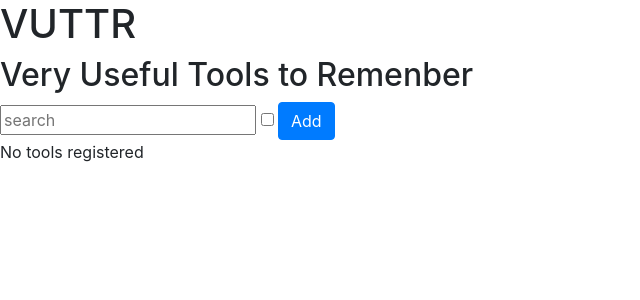
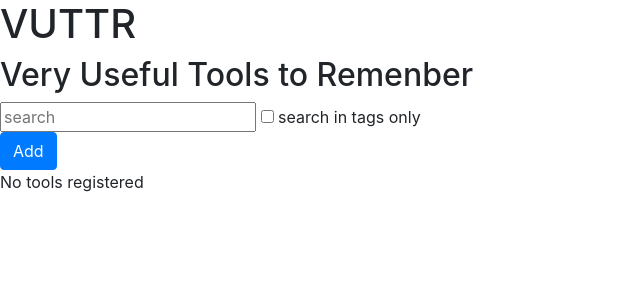
Before and after one commit to GabrielT98/Desafio-Bossabox, a Flask app: page / in a window 1280 px wide. Shown: the top 300 px of the page, without its empty margins (0-640 px from the left). Run offline with Flask 2, Linux system fonts and the light colour scheme; some libraries are stand-ins or nearby versions.

Commit message:
Funcionalidade: Buscar ferramenta cadastrada
Método para buscar a ferramenta pela palavra chave informada pelo usuário. O usuário ainda pode filtrar sua pesquisa e encontrar a ferramenta apenas pela tag.

```diff
--- a/application/controller/index_controller.py
+++ b/application/controller/index_controller.py
@@ -17,9 +17,9 @@ def inserir():
     link = request.form.get('link',None)
     descricao = request.form.get('descricao',None)
     tags = request.form.get('tags',None)
-    ferramenta = Ferramenta(id,nome,link,descricao)
-    ferramenta.set_tags(tags)
+    ferramenta = Ferramenta(id,nome,link,descricao,tags)
     ferramenta_dao.adicionar_ferramenta(ferramenta)
+
     return render_template("index.html", list_ferramentas=list_ferramentas)
 @app.route("/remover/<id>")
 def remover(id: int):
@@ -27,3 +27,23 @@ def remover(id: int):
         if ferramenta.get_id() == int(id):
             list_ferramentas.remove(ferramenta)
             return render_template("index.html", list_ferramentas=list_ferramentas)
+
+@app.route("/buscar")
+def buscar():
+    lista_ferramenta_filtrada= []
+
+    if request.form.getlist('search') == []:
+        palavra_chave = request.args.get('palavra-chave')
+        for ferramenta in list_ferramentas:
+
+            if palavra_chave in ferramenta.get_nome() or palavra_chave in ferramenta.get_descricao() or palavra_chave in ferramenta.get_tags():
+                lista_ferramenta_filtrada.append(ferramenta)
+        return render_template("index.html",list_ferramentas = lista_ferramenta_filtrada)
+
+    else:
+        palavra_chave = request.args.get('palavra_chave')
+        for ferramenta in list_ferramentas:
+            if palavra_chave in ferramenta.get_tags():
+                lista_ferramenta_filtrada.append(ferramenta)
+
+        return render_template("index.html",list_ferramentas = lista_ferramenta_filtrada)
--- a/application/model/entily/ferrementa.py
+++ b/application/model/entily/ferrementa.py
@@ -1,14 +1,11 @@
 from typing import List
 
 class Ferramenta():
-    def __init__(self,id :int,nome: str,link: str,descricao:str):
+    def __init__(self,id :int,nome: str,link: str,descricao:str,tags: str):
         self.__id = id
         self.__nome = nome
         self.__link = link
         self.__descricao = descricao
-        self.__tags = None
-
-    def set_tags(self,tags:List):
         self.__tags = tags
 
     def get_id(self):
--- a/application/view/templates/index.html
+++ b/application/view/templates/index.html
@@ -11,8 +11,12 @@
 <body>
     <h1>VUTTR</h1>
     <h2>Very Useful Tools to Remenber</h2>
-    <input type="text" id="txtBusca" placeholder=search>
-    <input type="checkbox" id="checkbox-tags" name="search in tags only">
+    <form id="form-busca" action="{{url_for('buscar')}}" method="get" enctype="application/x-www-form-urlencoded">
+        <input type="text" id="txtBusca" name="palavra-chave" placeholder=search>
+        <input type="checkbox" id="checkbox-tags" value="1" name="search"> search in tags only
+        <input type="submit" hidden="True">
+    </form>
+
     <button type="button" class="btn btn-primary" data-toggle="modal" data-target="#add-modal">
      Add
     </button>
```
